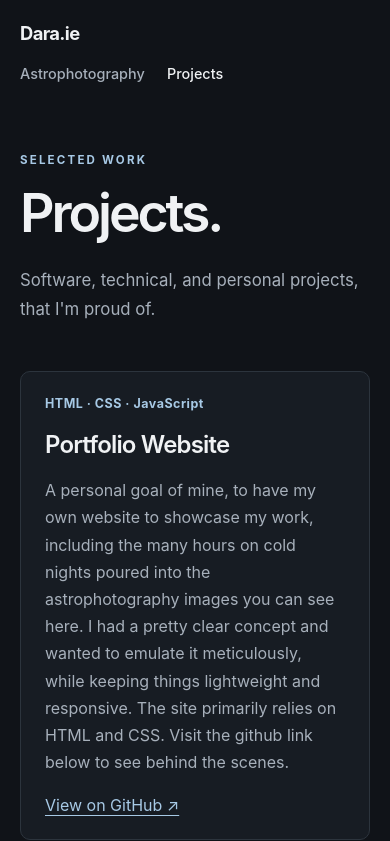
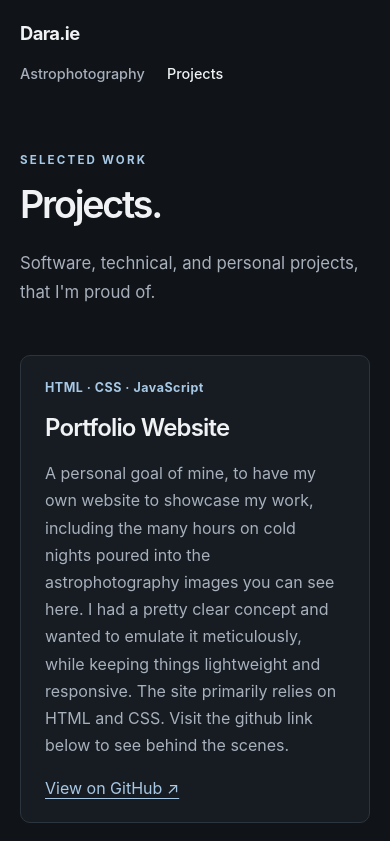
Before and after one commit to daraln/personal-website, a plain HTML site: page projects.html in a window 390 px wide. Shown: the top 841 px of the page. Drawn offline with Linux system fonts and the light colour scheme.

Commit message:
Reduce heading size

```diff
--- a/styles.css
+++ b/styles.css
@@ -25,6 +25,7 @@ body { margin: 0; min-height: 100vh; display: flex; flex-direction: column; back
 img { display: block; max-width: 100%; }
 a { color: inherit; }
 p, h1, h2, figure { margin: 0; }
+/* h1 { font-size: 1.8rem; } */
 
 .container { width: min(100% - clamp(2.5rem, 7.5vw, 7rem), var(--max-width)); margin-inline: auto; }
 
@@ -67,10 +68,10 @@ h1 { max-width: 16ch; font-size: clamp(2.7rem, 5.4vw, 5.7rem); font-weight: 580;
 
 .site-footer { display: flex; justify-content: space-between; flex-wrap: wrap; gap: .5rem 1.5rem; padding-block: 1.5rem 2rem; border-top: 1px solid var(--line); color: var(--subtle); font-size: .82rem; }
 
-/* Gallery & project page scaffolding for later. */
+/* Astrophotography & Project page. */
 .page-main { padding-bottom: clamp(4rem, 9vw, 9rem); }
 .page-intro { max-width: 860px; padding-block: clamp(3rem, 8vw, 7rem) clamp(3rem, 6vw, 5rem); }
-.page-intro h1 { max-width: unset; font-size: clamp(3.35rem, 7.5vw, 7.75rem); }
+.page-intro h1 { max-width: unset; font-size: clamp(2.35rem, 7.5vw, 7.75rem); }
 .page-intro > p:last-child { margin-top: 1.55rem; color: var(--muted); font-size: clamp(1.05rem, 1.5vw, 1.25rem); line-height: 1.7; }
 .gallery-grid { display: grid; grid-template-columns: repeat(3, minmax(0, 1fr)); gap: 1.5rem; }
 .gallery-message { grid-column: 1 / -1; color: var(--muted); line-height: 1.7; }
```
